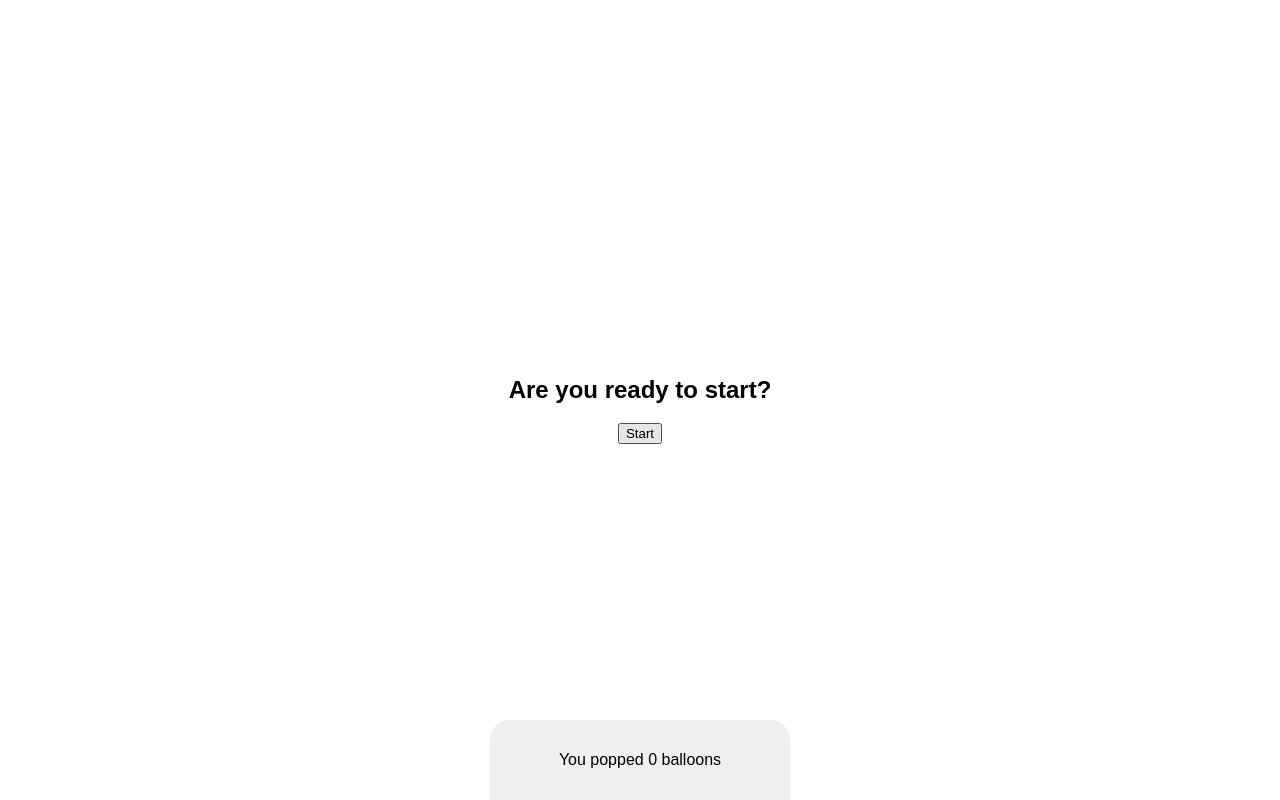
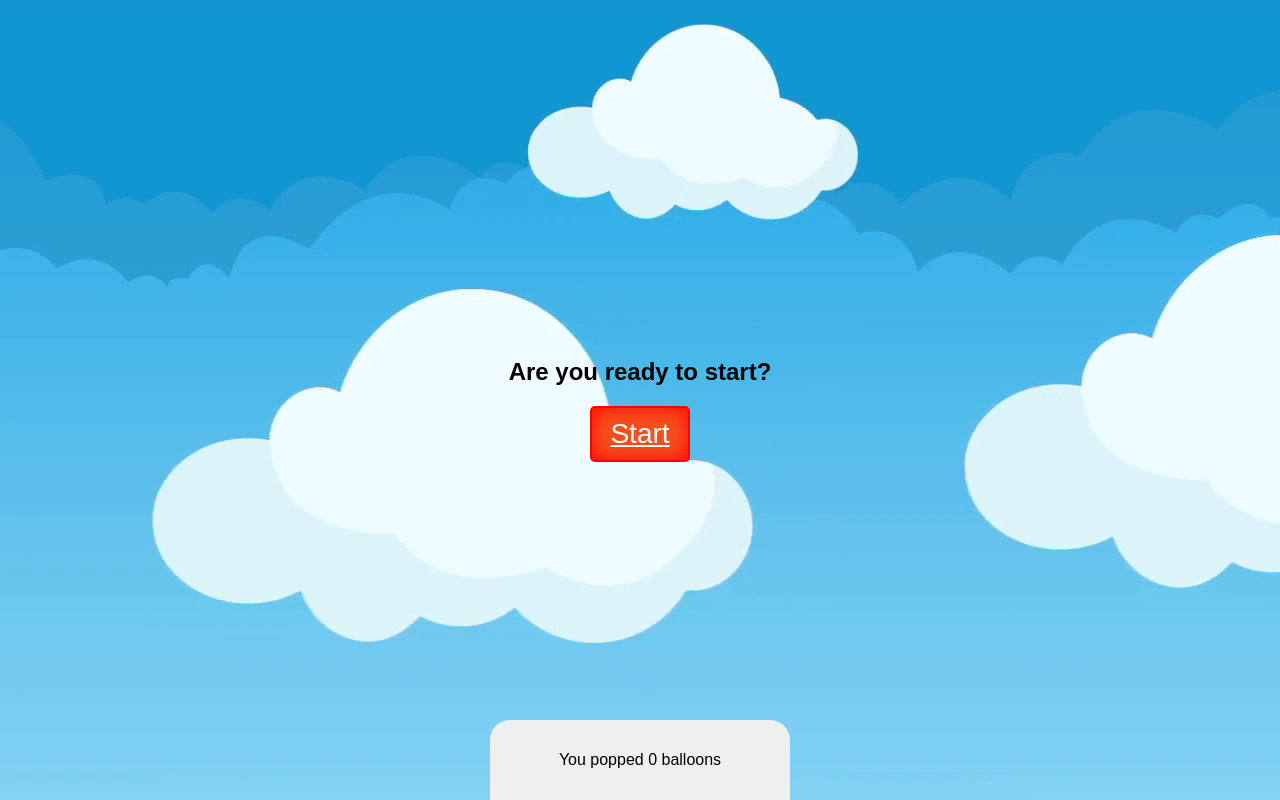
Before and after one commit to xDropEm/PopUp-Balloon-WebGame, a plain HTML site: page index.html in a window 1280 px wide. In both pictures the pointer is over the button "Start". Drawn offline with Linux system fonts and the light colour scheme.

Commit message:
added background

```diff
--- a/script.js
+++ b/script.js
@@ -111,7 +111,7 @@ yesBtn.addEventListener('click', () => {
 })
 
 noBtn.addEventListener('click', () => {
-    totalShadow.style.display = 'none';
+    window.location.reload();
 })
 
 startBtn.addEventListener('click', () => {
--- a/style.css
+++ b/style.css
@@ -5,6 +5,7 @@ body {
     padding: 0;
     margin: 0;
     font-family: Arial;
+    background-image: url(./images/bg-image.png);
 }
 .balloon {
     width: 100px;
@@ -74,3 +75,29 @@ body {
     justify-content: center;
     flex-direction: column;
 }
+
+.start-game-btn {
+    border-radius: 5px;
+    background-color: #f4511e;
+    border: none;
+    color: #FFFFFF;
+    text-align: center;
+    font-size: 28px;
+    padding: 10px;
+    width: 100px;
+}
+
+.start-game-btn:hover {
+    border-radius: 5px;
+    background-color: #f4511e;
+    box-shadow: inset 0 0 20px red;
+    border: 2px solid red;
+    font-weight: 500;
+    text-decoration: underline;
+    color: #FFFFFF;
+    text-align: center;
+    font-size: 28px;
+    padding: 10px;
+    width: 100px;
+    cursor: pointer;
+}
```
Also changed, not shown: images/bg-image.png (added).
